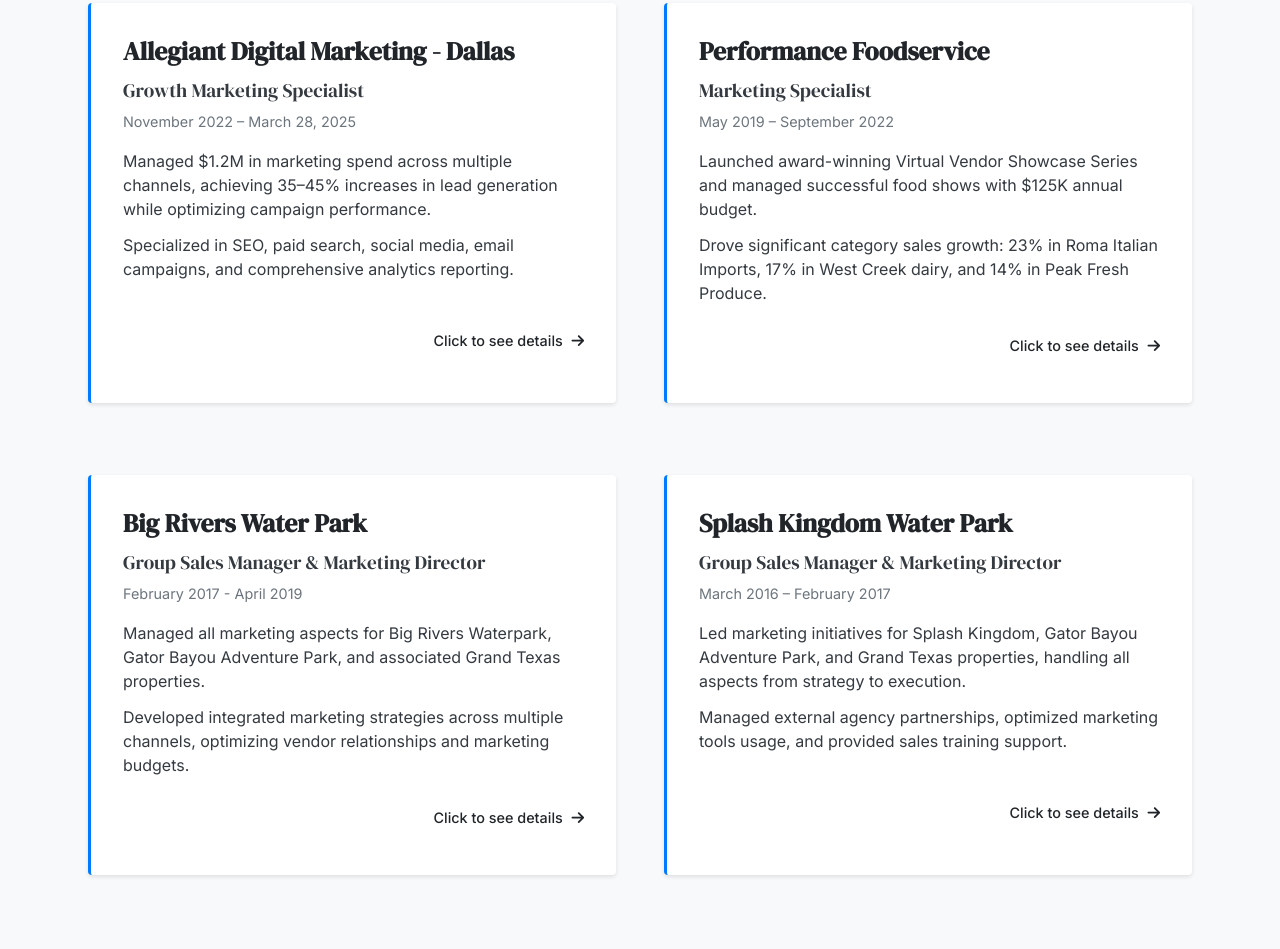
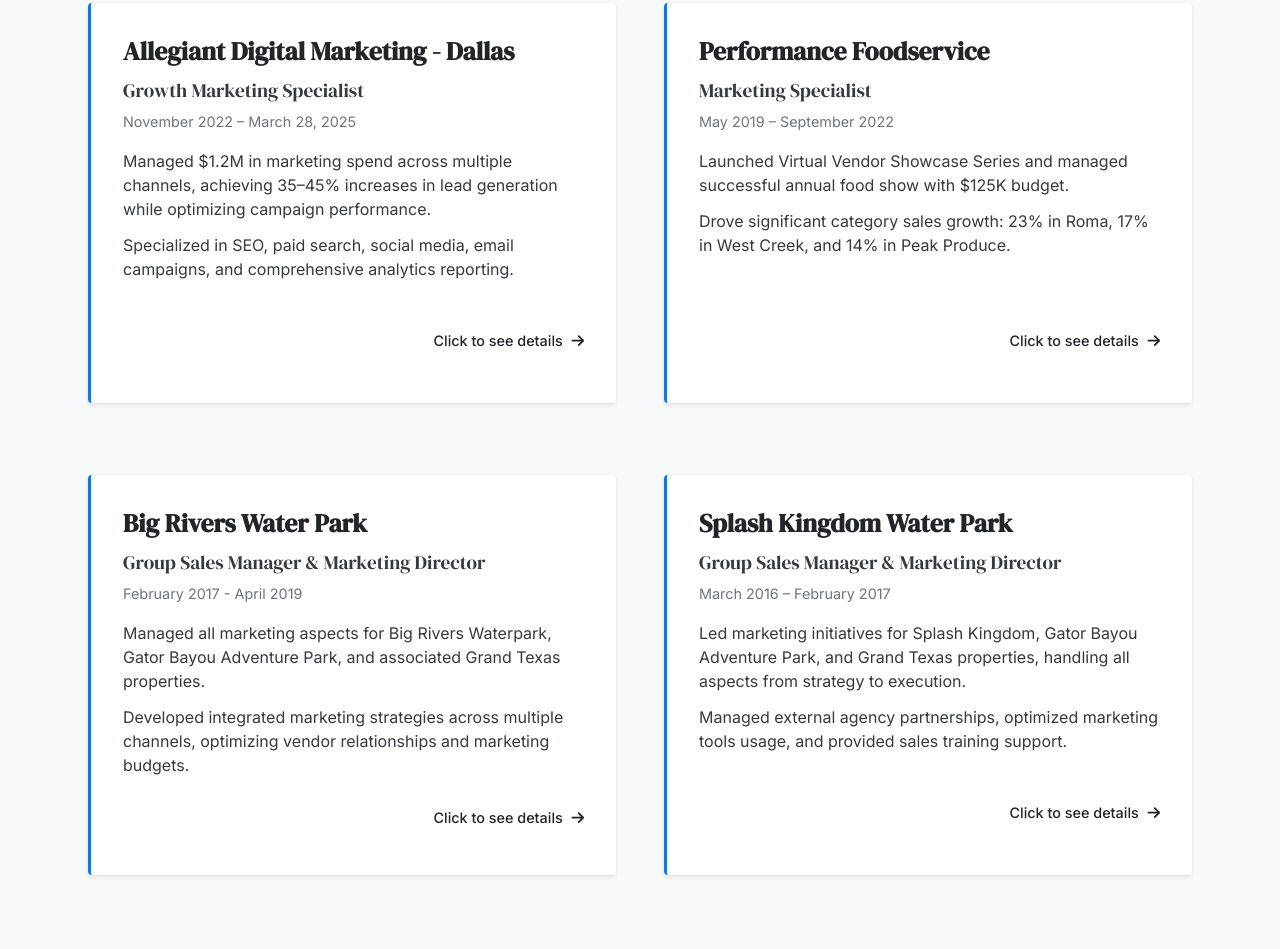
Before and after one commit to justinandersonmkting/github.io, a plain HTML site: page index.html in a window 1280 px wide. Shown: the part 1797-2746 px from the top of the page. Drawn offline with nearby package versions, Linux system fonts and the light colour scheme.

Commit message:
Update index.html

```diff
--- a/index.html
+++ b/index.html
@@ -188,8 +188,8 @@
                             <h4>Marketing Specialist</h4>
                             <p class="date-range">May 2019 – September 2022</p>
                             <div class="summary">
-                                <p>Launched award-winning Virtual Vendor Showcase Series and managed successful food shows with $125K annual budget.</p>
-                                <p>Drove significant category sales growth: 23% in Roma Italian Imports, 17% in West Creek dairy, and 14% in Peak Fresh Produce.</p>
+                                <p>Launched Virtual Vendor Showcase Series and managed successful annual food show with $125K budget.</p>
+                                <p>Drove significant category sales growth: 23% in Roma, 17% in West Creek, and 14% in Peak Produce.</p>
                             </div>
                              <p class="flip-prompt">Click to see details <i class="fas fa-arrow-right"></i></p>
                         </div>
```
